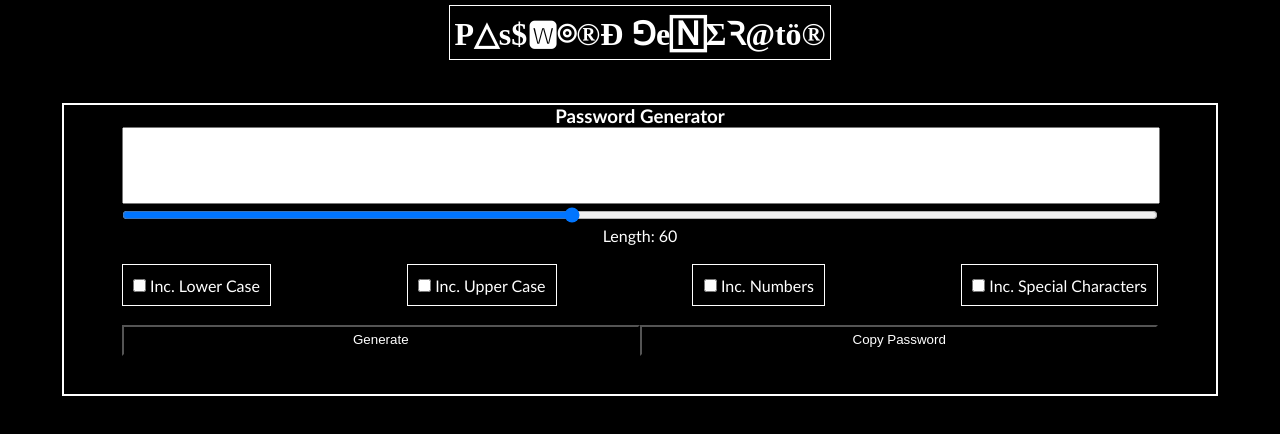
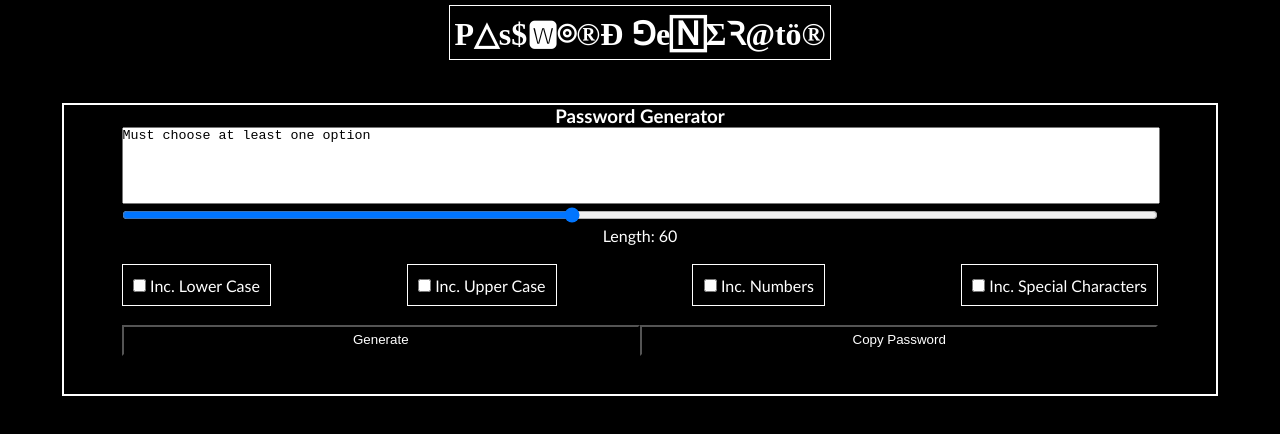
Before and after one commit to GilSolis/password_generator, a plain HTML site: page index.html in a window 1280 px wide. Drawn offline with Linux system fonts and the light colour scheme.

Commit message:
setting variables to begin JS, testing slider functionality

```diff
--- a/index.html
+++ b/index.html
@@ -17,7 +17,7 @@
     <div class="container">
         <div class="content">
             <h3>Password Generator</h3>
-            <textarea class="text" type="text"rows="5" readonly></textarea>
+            <textarea class="text" type="text" rows="5" id="password" readonly></textarea>
 
             <br>
 
--- a/script.js
+++ b/script.js
@@ -11,7 +11,10 @@ var specialCharactersChosen = document.getElementById("specialChars");
 
 // console.log(upperCase);
 
-console.log(document.getElementById("slider").value);
+console.log(specialCharactersChosen.checked);
+
+
+if(numbersChosen.checked == false && lowerCaseChosen.checked == false && upperCaseChosen.checked == false && specialCharactersChosen.checked == false ){document.getElementById("password").innerHTML = "Must choose at least one option";};
 
 
 
```
